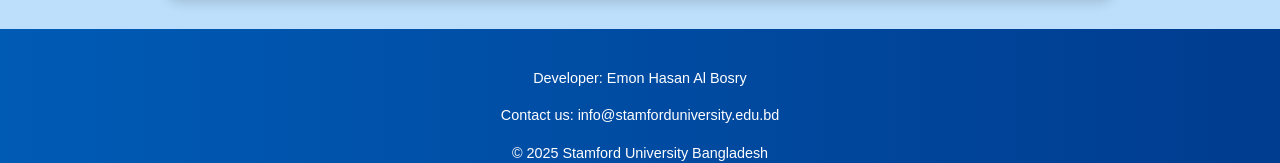
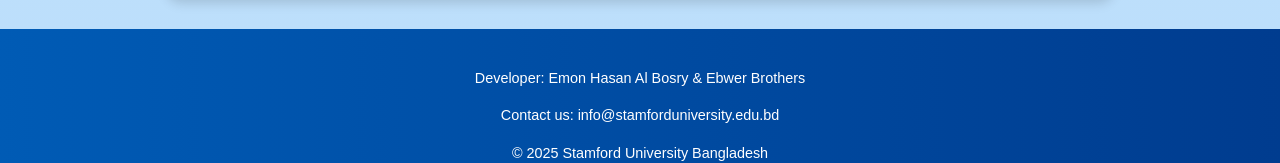
Before and after one commit to 369emon/Stamford-bba-app, a plain HTML site: page index.html in a window 1280 px wide. Shown: the part 4889-5052 px from the top of the page. Drawn offline with Linux system fonts and the light colour scheme.

Commit message:
Update index.html

```diff
--- a/index.html
+++ b/index.html
@@ -190,7 +190,7 @@
   </main>
 
   <footer id="footer">
-    <p>Developer: Emon Hasan Al Bosry</p>
+    <p>Developer: Emon Hasan Al Bosry & Ebwer Brothers</p>
     <p>Contact us: info@stamforduniversity.edu.bd</p>
     <p>© 2025 Stamford University Bangladesh</p>
   </footer>
```
